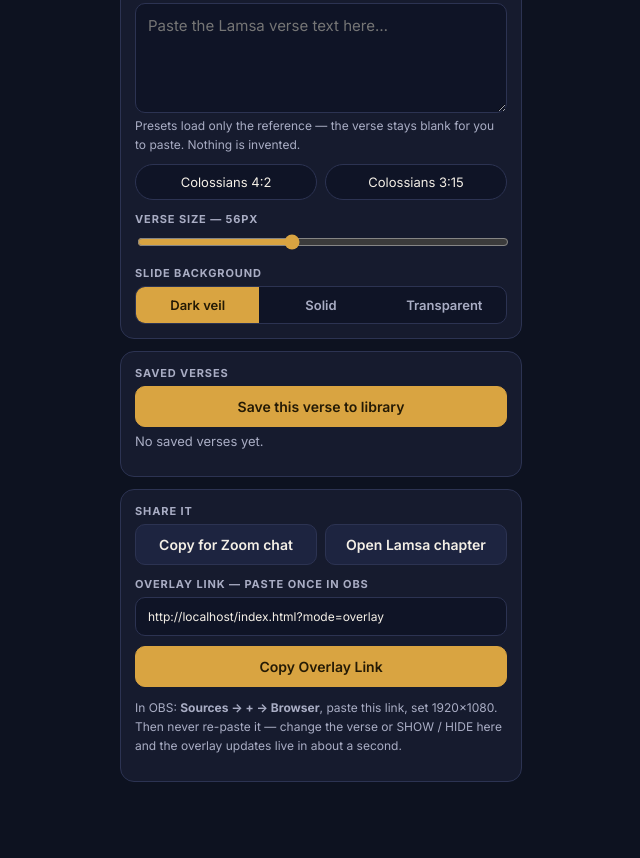
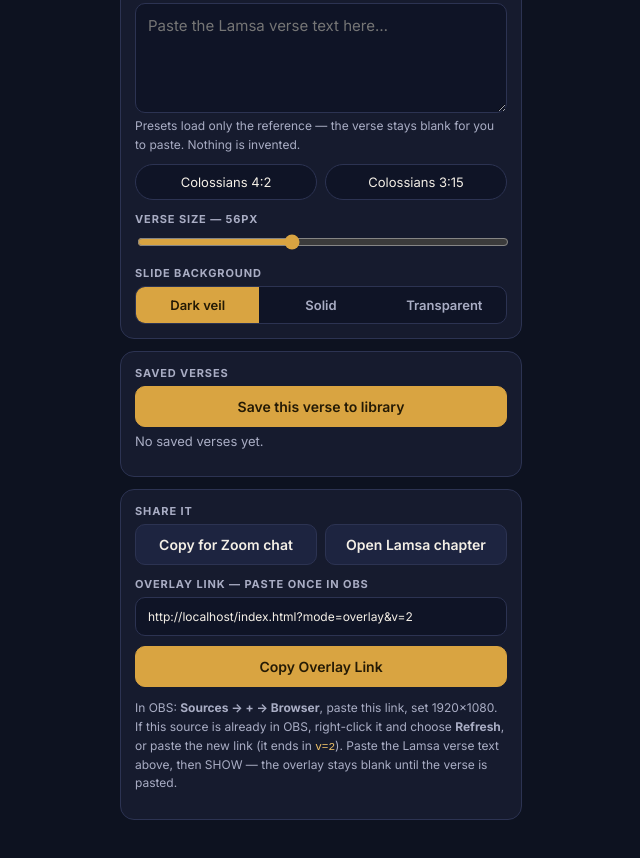
Before and after one commit to kcdodson/scripture-lower-thirds-live, a website: page index.html in a window 1280 px wide. Shown: the part 575-1433 px from the top of the page, without its empty margins (319-959 px from the left). Before the commit the page ends 1397 px from the top, so only its background shows below. Drawn offline with nearby package versions, Linux system fonts and the light colour scheme; no server answers.

Commit message:
Stop SHOW from looking successful when the verse text is empty
The overlay only paints a slide when there is Lamsa verse text.
Presets fill the reference and clear the text, so clicking SHOW
after a preset marked the dock as on screen while the overlay
stayed blank. Require the verse before turning the slide on,
and point OBS at ?mode=overlay&v=2 so a stale Browser Source
picks up the new page.

```diff
--- a/index.html
+++ b/index.html
@@ -125,7 +125,7 @@ body.overlay #overlayRoot{display:flex;position:fixed;inset:0;align-items:center
     <label for="overlayLink">Overlay link — paste once in OBS</label>
     <input id="overlayLink" type="text" readonly value="">
     <div class="row" style="margin-top:10px"><button class="btn gold" id="copyOverlayBtn" type="button">Copy Overlay Link</button></div>
-    <p class="hint" style="margin-top:12px">In OBS: <b>Sources → + → Browser</b>, paste this link, set 1920×1080. Then never re-paste it — change the verse or SHOW / HIDE here and the overlay updates live in about a second.</p>
+    <p class="hint" style="margin-top:12px">In OBS: <b>Sources → + → Browser</b>, paste this link, set 1920×1080. If this source is already in OBS, right-click it and choose <b>Refresh</b>, or paste the new link (it ends in <code>v=2</code>). Paste the Lamsa verse text above, then SHOW — the overlay stays blank until the verse is pasted.</p>
   </div>
 </div>
 
@@ -193,12 +193,12 @@ if(!isOverlay){
   sizeEl.addEventListener('input',()=>{collect();saveState();});
   document.querySelectorAll('#bgSeg button').forEach(b=>b.addEventListener('click',()=>{state.bg=b.dataset.bg;renderDock();saveState(true);}));
   document.querySelectorAll('.preset').forEach(b=>b.addEventListener('click',()=>{state.ref=b.dataset.ref;state.text='';renderDock();saveState(true);toast(b.dataset.ref+' — paste the verse text');}));
-  $('showBtn').addEventListener('click',()=>{state.show=!state.show;renderDock();saveState(true);toast(state.show?'Slide is on screen':'Slide hidden');});
+  $('showBtn').addEventListener('click',()=>{if(!state.show&&!String(state.text||'').trim()){toast('Paste the Lamsa verse text first — the overlay stays blank without it');return;}state.show=!state.show;renderDock();saveState(true);toast(state.show?'Slide is on screen':'Slide hidden');});
   $('saveLibBtn').addEventListener('click',()=>{if(!state.ref.trim()&&!state.text.trim()){toast('Nothing to save yet');return;}
     state.library=[{id:'v'+Date.now(),ref:state.ref,text:state.text},...state.library].slice(0,50);renderDock();saveState(true);toast('Saved to library');});
   $('copyChatBtn').addEventListener('click',()=>{if(!state.text.trim()){toast('Paste the verse text first');return;}copyText(chatText(),'Copied — paste into Zoom chat');});
   $('studyBtn').addEventListener('click',()=>window.open(studyUrl(state.ref),'_blank'));
-  const overlayUrl=location.origin+location.pathname+'?mode=overlay';
+  const overlayUrl=location.origin+location.pathname+'?mode=overlay&v=2';
   $('overlayLink').value=overlayUrl;
   $('copyOverlayBtn').addEventListener('click',()=>copyText(overlayUrl,'Overlay link copied'));
   (async()=>{const ok=await loadState();setSync(ok,ok?undefined:'Live sync not ready — could not load state');renderDock();})();
```
